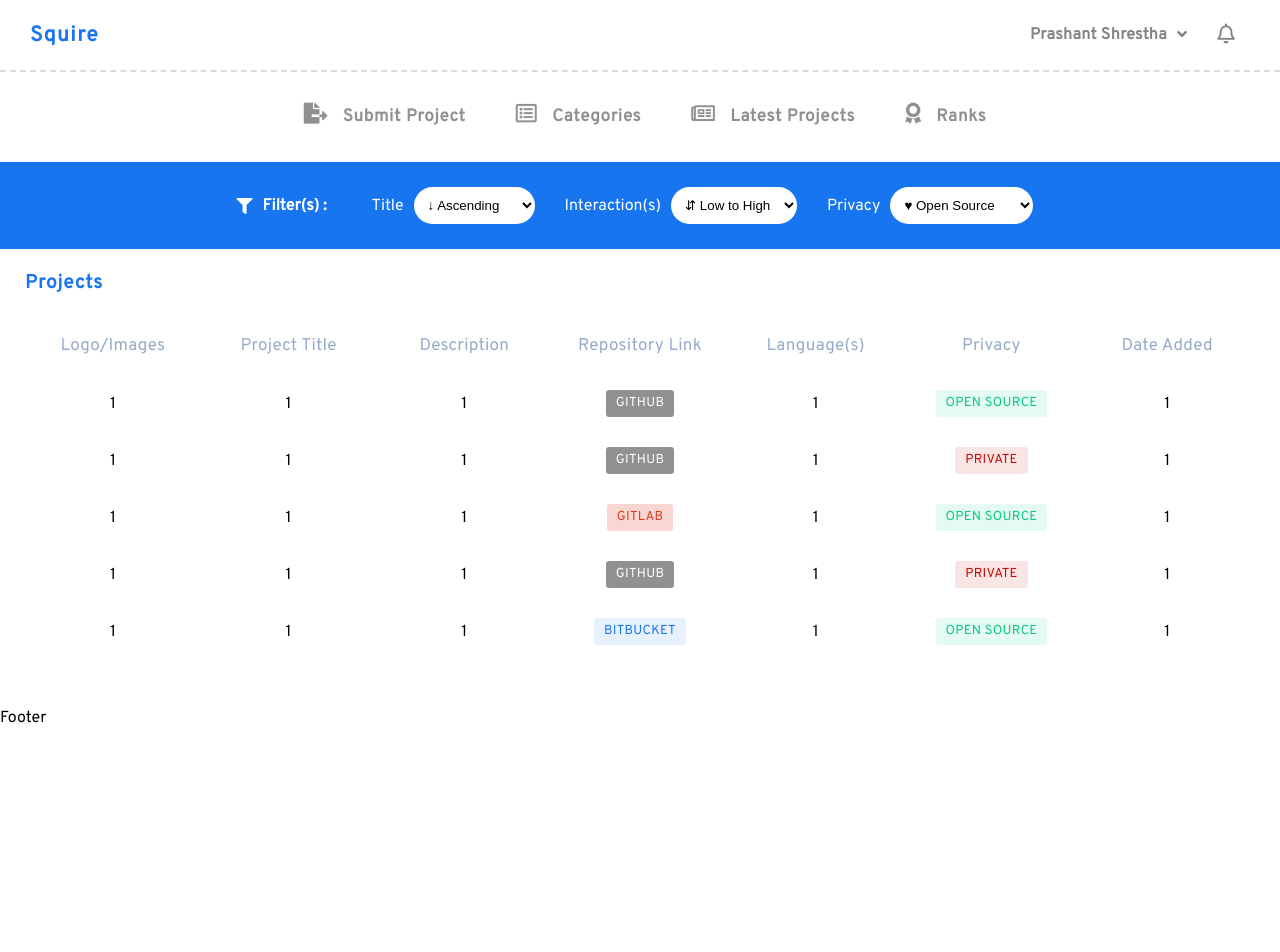
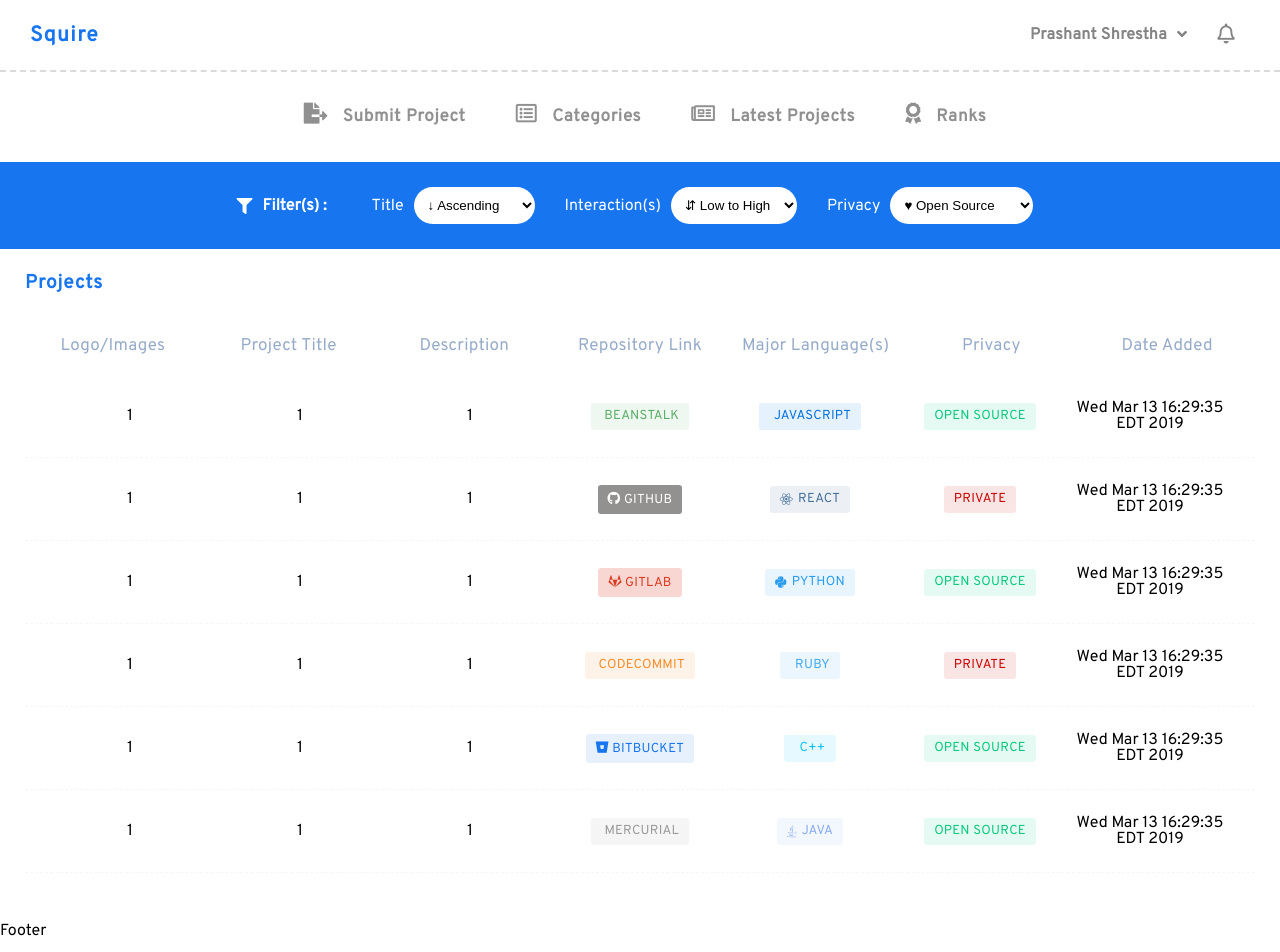
Before and after one commit to intern0t/squire, a React (Create React App) app: page / in a window 1280 px wide. Shown: the top 952 px of the page. Before the commit the page ends 810 px from the top, so only its background shows below. Built offline with nearby package versions, Linux system fonts and the light colour scheme.

Commit message:
More styling for tables, tags primarily.
Signed-off-by: Prashant Shrestha <intern0t@users.noreply.github.com>

```diff
--- a/src/components/Tabular.js
+++ b/src/components/Tabular.js
@@ -1,4 +1,5 @@
 import React, { Component } from "react";
+import Icon from "./Icon";
 
 class Tabular extends Component {
 	state = {
@@ -18,7 +19,7 @@ class Tabular extends Component {
 							<th>Project Title</th>
 							<th>Description</th>
 							<th>Repository Link</th>
-							<th>Language(s)</th>
+							<th>Major Language(s)</th>
 							<th>Privacy</th>
 							<th>Date Added</th>
 						</tr>
@@ -31,14 +32,16 @@ class Tabular extends Component {
 							<td>
 								<Repository
 									type="github"
-									link="https://github.com/"
+									link="https://beanstalk.com/"
 								/>
 							</td>
-							<td>1</td>
+							<td>
+								<Language language="javascript" />
+							</td>
 							<td>
 								<Privacy type={0} />
 							</td>
-							<td>1</td>
+							<td>Wed Mar 13 16:29:35 EDT 2019</td>
 						</tr>
 						<tr>
 							<td>1</td>
@@ -50,11 +53,13 @@ class Tabular extends Component {
 									link="https://github.com/"
 								/>
 							</td>
-							<td>1</td>
+							<td>
+								<Language language="react" />
+							</td>
 							<td>
 								<Privacy type={1} />
 							</td>
-							<td>1</td>
+							<td>Wed Mar 13 16:29:35 EDT 2019</td>
 						</tr>
 						<tr>
 							<td>1</td>
@@ -66,11 +71,13 @@ class Tabular extends Component {
 									link="https://gitlab.com/"
 								/>
 							</td>
-							<td>1</td>
+							<td>
+								<Language language="python" />
+							</td>
 							<td>
 								<Privacy type={0} />
 							</td>
-							<td>1</td>
+							<td>Wed Mar 13 16:29:35 EDT 2019</td>
 						</tr>
 						<tr>
 							<td>1</td>
@@ -78,15 +85,17 @@ class Tabular extends Component {
 							<td>1</td>
 							<td>
 								<Repository
-									type="github"
-									link="https://github.com/"
+									type="codecommit"
+									link="https://codecommit.com/"
 								/>
 							</td>
-							<td>1</td>
+							<td>
+								<Language language="ruby" />
+							</td>
 							<td>
 								<Privacy type={1} />
 							</td>
-							<td>1</td>
+							<td>Wed Mar 13 16:29:35 EDT 2019</td>
 						</tr>
 						<tr>
 							<td>1</td>
@@ -98,11 +107,31 @@ class Tabular extends Component {
 									link="https://bitbucket.com/"
 								/>
 							</td>
-							<td>1</td>
+							<td>
+								<Language language="c++" />
+							</td>
 							<td>
 								<Privacy type={0} />
 							</td>
+							<td>Wed Mar 13 16:29:35 EDT 2019</td>
+						</tr>
+						<tr>
 							<td>1</td>
+							<td>1</td>
+							<td>1</td>
+							<td>
+								<Repository
+									type="mercurial"
+									link="https://mercurial.com/"
+								/>
+							</td>
+							<td>
+								<Language language="java" />
+							</td>
+							<td>
+								<Privacy type={0} />
+							</td>
+							<td>Wed Mar 13 16:29:35 EDT 2019</td>
 						</tr>
 					</tbody>
 				</table>
@@ -124,10 +153,12 @@ const Privacy = ({ type }) => {
 var getDomain = url => {
 	var a = document.createElement("a");
 	a.href = url;
-	return a.hostname
-		.split(".")
-		.slice(0, a.hostname.split(".").length - 1)
-		.join("");
+	return (
+		a.hostname
+			.split(".")
+			.slice(0, a.hostname.split(".").length - 1)
+			.join("") || "Unknown"
+	);
 };
 
 const Repository = ({ type, link }) => {
@@ -139,9 +170,49 @@ const Repository = ({ type, link }) => {
 			href={link}
 			title={repoType.toUpperCase()}
 		>
-			{type.toUpperCase()}
+			<Icon icon={`fab fa-${repoType || "code-branch"}`} />{" "}
+			{repoType.toUpperCase()}
 		</a>
 	);
 };
 
+var generateRandomColor = () => {
+	var toReturn = null;
+	var generatedHex =
+		"#" +
+		Math.random()
+			.toString(16)
+			.substr(-6);
+	// Expand shorthand form (e.g. "03F") to full form (e.g. "0033FF")
+	var shorthandRegex = /^#?([a-f\d])([a-f\d])([a-f\d])$/i;
+	toReturn = generatedHex.replace(shorthandRegex, function(m, r, g, b) {
+		return r + r + g + g + b + b;
+	});
+
+	var result = /^#?([a-f\d]{2})([a-f\d]{2})([a-f\d]{2})$/i.exec(toReturn);
+	const parsedRGB =
+		`${parseInt(result[1], 16)}, ${parseInt(result[2], 16)}, ${parseInt(
+			result[3],
+			16
+		)}` || null;
+	return parsedRGB;
+};
+
+const Language = ({ language }) => {
+	var generatedColor = generateRandomColor();
+
+	return (
+		<div
+			className={`language language-${language}`}
+			style={{
+				backgroundColor: `rgba(${generatedColor}, 0.1)`,
+				color: `rgb(${generatedColor})`
+			}}
+		>
+			<Icon icon={`fab fa-${language.toLowerCase()}`} />
+			{language.toUpperCase() || "Unknown"}
+		</div>
+	);
+};
+
 export default Tabular;
--- a/src/styles/_includes/_components.scss
+++ b/src/styles/_includes/_components.scss
@@ -5,7 +5,7 @@
  * Date         : 2019-03-12
  */
 
-@import "./colors", "./variables";
+@import "./colors", "./variables", "./mixins";
 
 $defaultRadius: 3px;
 $defaultPadding: 7px 10px;
@@ -34,6 +34,18 @@ $defaultPadding: 7px 10px;
 }
 
 .repository {
+	@include Flex(row);
+	align-items: center;
+	align-content: center;
+
+	&-* {
+		.fas,
+		.fab,
+		.far {
+			margin: 0 5px 0 0;
+		}
+	}
+
 	&-github {
 		text-decoration: none;
 		font-size: $defaultFontSize - 3;
@@ -63,4 +75,62 @@ $defaultPadding: 7px 10px;
 		background: rgba($Azure, 0.1);
 		color: $Azure;
 	}
+
+	&-beanstalk {
+		text-decoration: none;
+		font-size: $defaultFontSize - 3;
+		letter-spacing: 0.3px;
+		border-radius: $defaultRadius;
+		padding: $defaultPadding;
+		background: rgba(#5cad69, 0.1);
+		color: #5cad69;
+	}
+
+	&-subversion {
+		text-decoration: none;
+		font-size: $defaultFontSize - 3;
+		letter-spacing: 0.3px;
+		border-radius: $defaultRadius;
+		padding: $defaultPadding;
+		background: rgba(#809cc9, 0.1);
+		color: #809cc9;
+	}
+
+	&-codecommit {
+		text-decoration: none;
+		font-size: $defaultFontSize - 3;
+		letter-spacing: 0.3px;
+		border-radius: $defaultRadius;
+		padding: $defaultPadding;
+		background: rgba(#f88c28, 0.1);
+		color: #f88c28;
+	}
+
+	&-mercurial {
+		text-decoration: none;
+		font-size: $defaultFontSize - 3;
+		letter-spacing: 0.3px;
+		border-radius: $defaultRadius;
+		padding: $defaultPadding;
+		background: rgba(#999999, 0.1);
+		color: #999999;
+	}
 }
+
+.language {
+	text-decoration: none;
+	font-size: $defaultFontSize - 3;
+	letter-spacing: 0.3px;
+	border-radius: $defaultRadius;
+	padding: $defaultPadding;
+	text-transform: capitalize;
+	@include Flex(row);
+	align-items: center;
+	align-content: center;
+
+	.far,
+	.fas,
+	.fab {
+		margin-right: 5px;
+	}
+}
--- a/src/styles/squire.scss
+++ b/src/styles/squire.scss
@@ -253,17 +253,22 @@ body {
 
 					tbody {
 						tr {
-							padding: 15px 0;
+							padding: 15px 20px;
+							border-bottom: 1px dashed rgba($RockBlue, 0.1);
 
 							td {
 								width: 100%;
 								overflow: hidden;
-								padding: 0 5px;
+								padding: 10px 5px;
 								text-align: center;
 								@include Flex(row);
 								align-content: center;
 								align-items: center;
 								justify-content: center;
+							}
+
+							&:hover {
+								background: rgba($RockBlue, 0.1);
 							}
 						}
 					}
```
Also changed, not shown: src/styles/squire.min.css, 1 other file (tests, documents, lock files or other folders).
